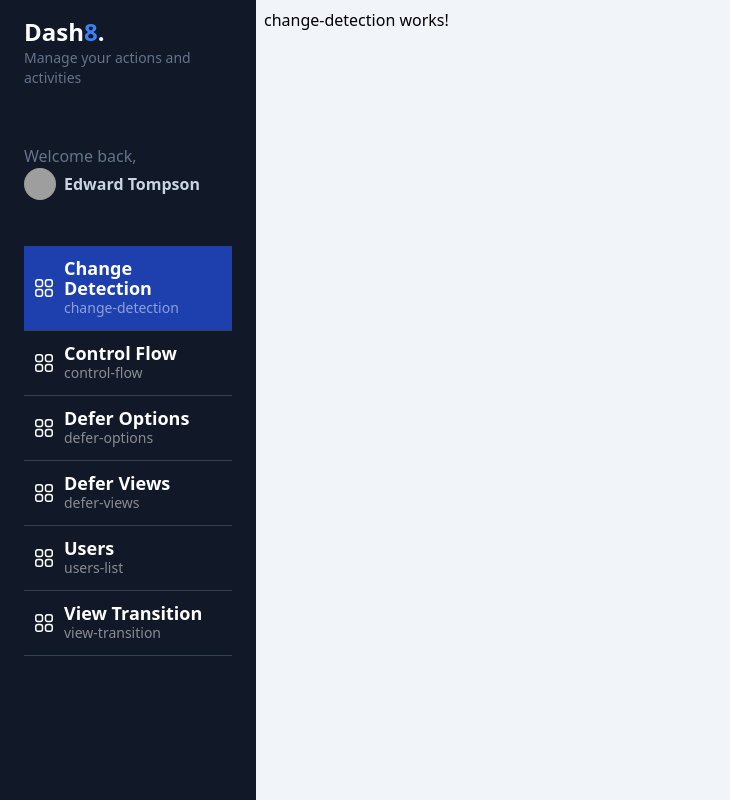
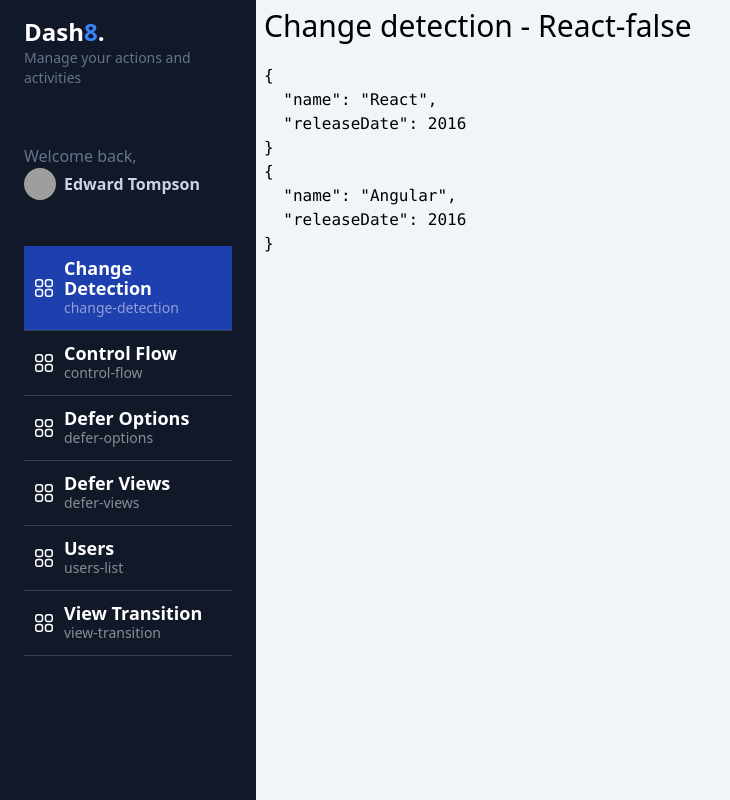
Before and after one commit to VictorCarmonaMoraza/Angular17StandaloneFH, an Angular app: page /dashboard/change-detection in a window 1280 px wide. Shown: the whole page, without its empty margins (0-730 px from the left). Built offline with nearby package versions, Linux system fonts and the light colour scheme; grey boxes are pictures that could not be loaded.

Commit message:
ChangeDetection - OnPush

```diff
--- a/src/app/dashboard/pages/change-detection/change-detection.component.html
+++ b/src/app/dashboard/pages/change-detection/change-detection.component.html
@@ -1 +1,4 @@
-<p>change-detection works!</p>
+<app-title [title]="currentFramework()" />
+
+<pre>{{frameworkAsSignal() | json}}</pre>
+<pre>{{frameworkAsProperty | json}}</pre>
--- a/src/app/dashboard/pages/change-detection/change-detection.component.ts
+++ b/src/app/dashboard/pages/change-detection/change-detection.component.ts
@@ -1,13 +1,44 @@
 import { CommonModule } from '@angular/common';
-import { Component } from '@angular/core';
+import { ChangeDetectionStrategy, Component, computed, signal } from '@angular/core';
+import { TitleComponent } from '@shared/title/title.component';
 
 @Component({
   selector: 'app-change-detection',
   standalone: true,
-  imports: [CommonModule],
+  imports: [CommonModule, TitleComponent],
   templateUrl: './change-detection.component.html',
+  changeDetection: ChangeDetectionStrategy.OnPush,
   styleUrl: './change-detection.component.css'
 })
 export default class ChangeDetectionComponent {
 
+public currentFramework = computed(
+  ()=>`Change detection - ${this.frameworkAsSignal().name}`
+)
+
+  public frameworkAsSignal = signal({
+    name: 'Angular',
+    releaseDate: 2016,
+  })
+
+  public frameworkAsProperty = ({
+    name: 'Angular',
+    releaseDate: 2016,
+  })
+
+  constructor() {
+
+    setTimeout(() => {
+      //this.frameworkAsProperty.name='React'
+      this.frameworkAsSignal.update(value=>//(
+        {
+        // ...value,
+        // name : 'React'
+        value.name ='React';
+        return {...value};
+      }
+      )//)
+      console.log('Hecho')
+    }, 3000)
+  }
 }
```
